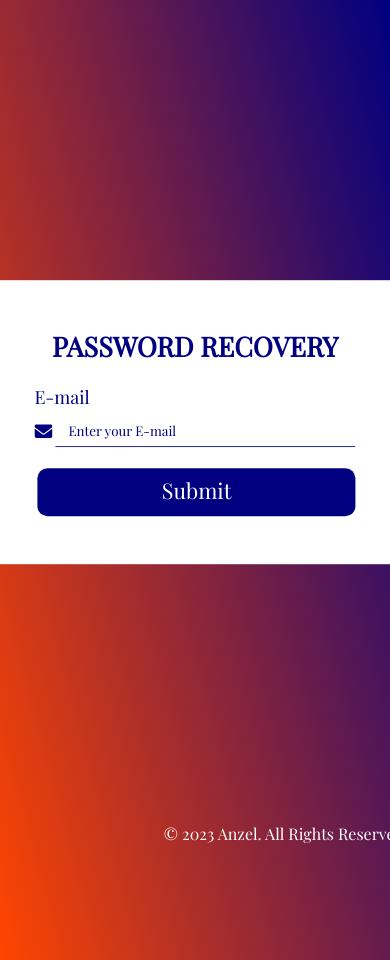
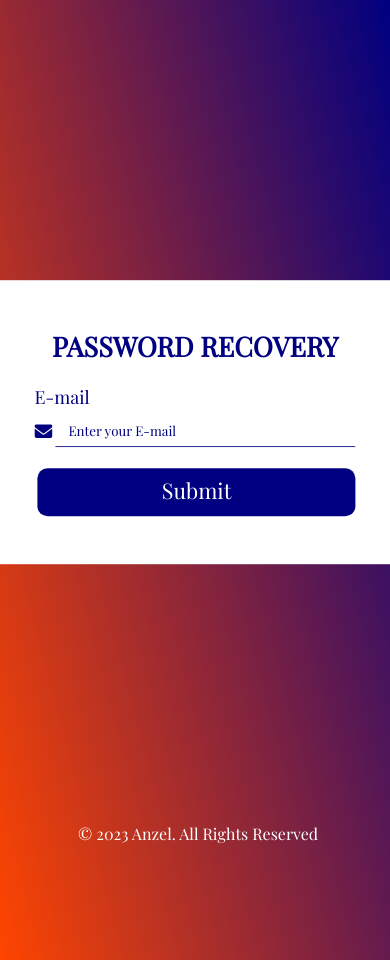
Before and after one commit to Muizah/Anzel-Order-n-Track, a website with bundled scripts: page passwordreset.html in a window 390 px wide. Built offline with nearby package versions, Linux system fonts and the light colour scheme.

Commit message:
work on mobile responsiveness for password reset page

```diff
--- a/passwordreset.css
+++ b/passwordreset.css
@@ -91,3 +91,9 @@ footer{
     width: 100%;
     left: 42%;
 }
+
+@media screen and (max-width: 885px) {
+    footer{
+        left: 20%;
+    }
+}
```
